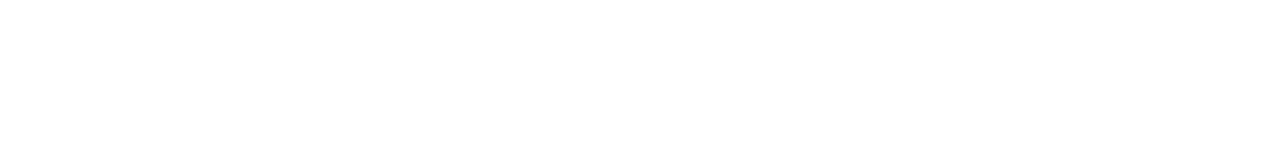
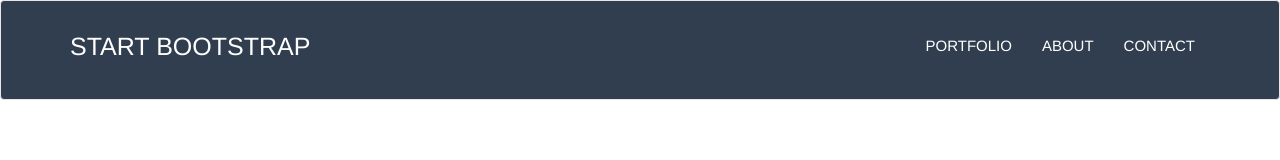
Before and after one commit to GeorgeQuarelli/html-css-bootstrap-freelancer, a plain HTML site: page index.html in a window 1280 px wide. Drawn offline with nearby package versions, Linux system fonts and the light colour scheme.

Commit message:
+Nav-Bar

```diff
--- a/index.html
+++ b/index.html
@@ -2,10 +2,37 @@
 <html lang="en" dir="ltr">
     <head>
         <meta charset="utf-8">
+        <!-- Latest compiled and minified CSS -->
+        <link rel="stylesheet" href="https://maxcdn.bootstrapcdn.com/bootstrap/3.3.7/css/bootstrap.min.css" integrity="sha384-BVYiiSIFeK1dGmJRAkycuHAHRg32OmUcww7on3RYdg4Va+PmSTsz/K68vbdEjh4u" crossorigin="anonymous">
         <link rel="stylesheet" href="style.css">
         <title>bootstrap-freelancer</title>
     </head>
     <body>
+        <header>
+            <nav class="navbar navbar-default">
+              <div class="container">
+                <!-- Brand and toggle get grouped for better mobile display -->
+                <div class="navbar-header">
+                  <button type="button" class="navbar-toggle collapsed" data-toggle="collapse" data-target="#bs-example-navbar-collapse-1" aria-expanded="false">
+                    <span class="sr-only">Toggle navigation</span>
+                    <span class="icon-bar"></span>
+                    <span class="icon-bar"></span>
+                    <span class="icon-bar"></span>
+                  </button>
+                  <a class="navbar-brand" href="#">START BOOTSTRAP</a>
+                </div>
+
+                <!-- Collect the nav links, forms, and other content for toggling -->
+                <div class="collapse navbar-collapse" id="bs-example-navbar-collapse-1">
+                  <ul class="nav navbar-nav navbar-right">
+                    <li><a href="#">PORTFOLIO</a></li>
+                    <li><a href="#">ABOUT</a></li>
+                    <li><a href="#">CONTACT</a></li>
+                  </ul>
+                </div><!-- /.navbar-collapse -->
+              </div><!-- /.container-fluid -->
+            </nav>
+        </header>
 
     </body>
 </html>
--- a/style.css
+++ b/style.css
@@ -1,5 +1,19 @@
-* {
-    padding: 0px;
-    margin: 0px;
-    box-sizing: border-box;
+.navbar-default {
+    background-color: #313e4f;
+    height: 100px;
 }
+
+.navbar-default .navbar-brand {
+    color: white;
+    font-size: 25px;
+}
+
+.container {
+    margin-top: 20px;
+
+}
+
+.navbar-default .navbar-nav>li>a {
+    color: white;
+    font-size: 15px;
+}
```
Also changed, not shown: img/avatar.svg (added).
